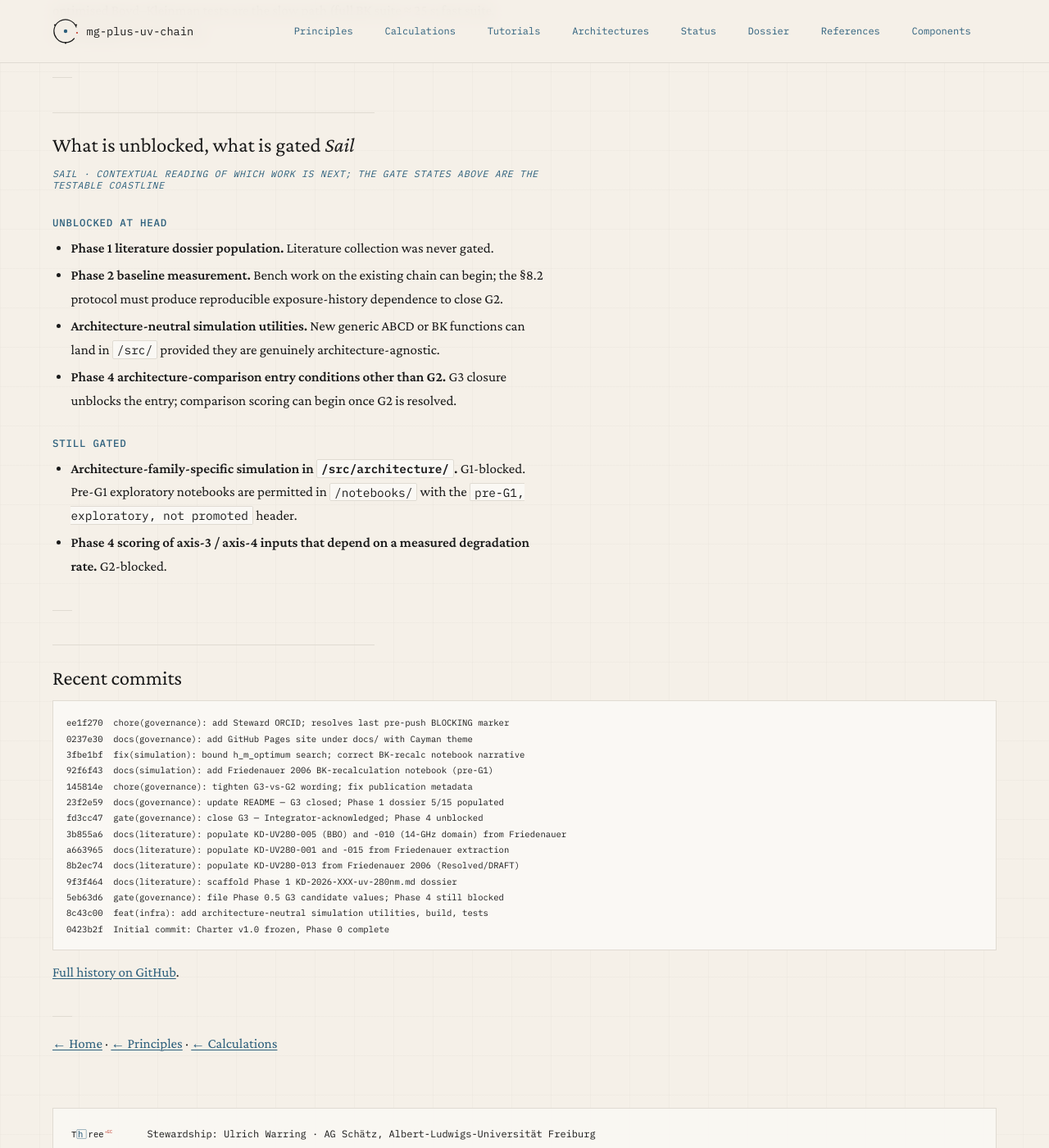
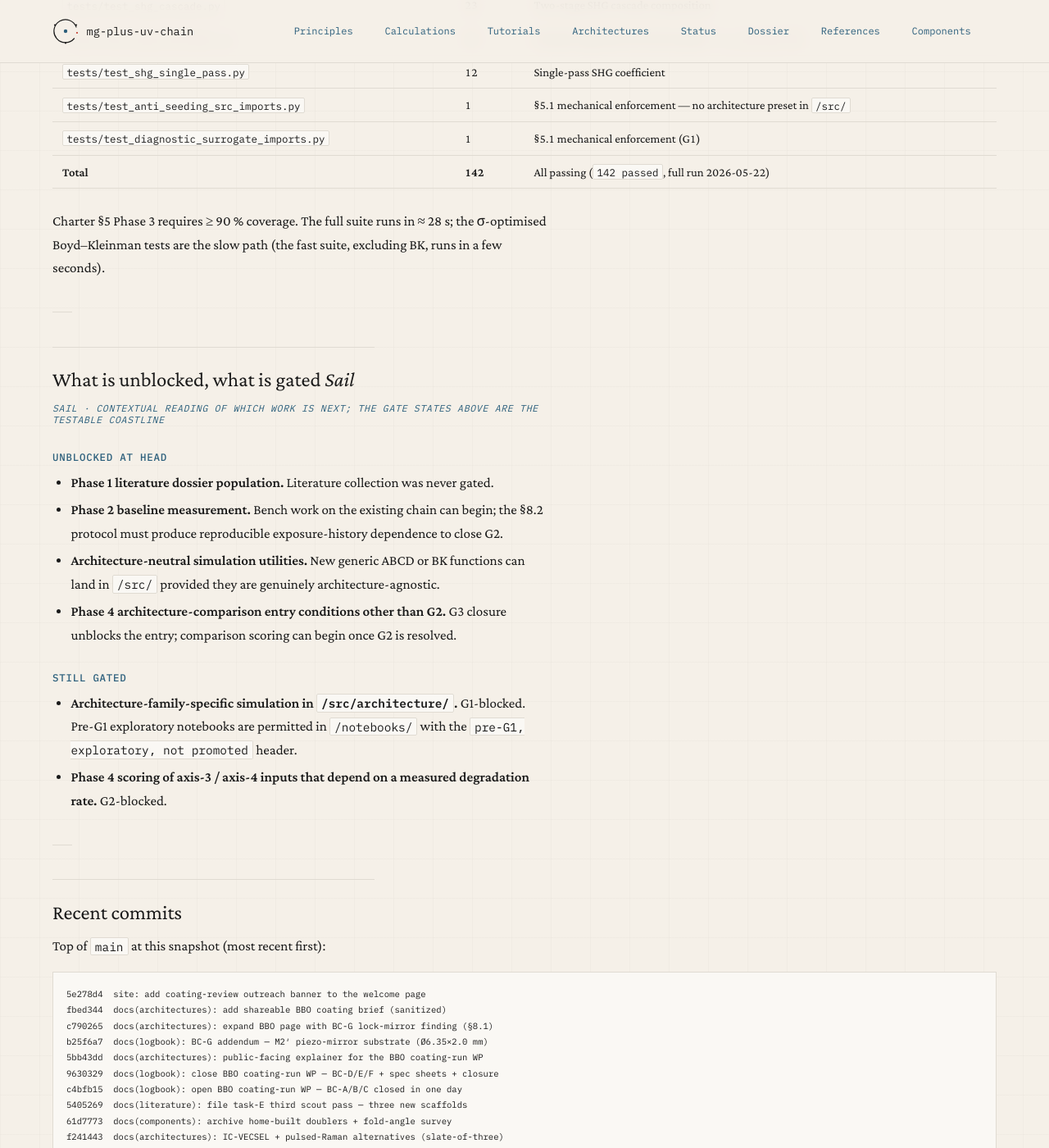
Before and after one commit to uwarring82/mg-plus-uv-chain, a Jekyll site: the page built from docs/status.md, in a window 1280 px wide and 1400 px high, scrolled down 3081 px. Shown: the whole window at 82% size. Built offline with Jekyll 4.4.1, drawn with Linux system fonts in a browser that asks for light colours; some of the changed text lies outside the part shown.

Commit message:
docs(site): refresh welcome + status pages to current state (2026-05-22)
Both pages were stale at the 2026-05-02 snapshot. Updated against verified
repository state:

- Tests 78 -> 142 (full suite green: 142 passed); test-posture table rebuilt
  for all 8 test files.
- Literature: "5 of 15" -> 22 extracted reference folders; dossier v0.2, with
  detail sections noted as running ahead of the summary table.
- Phase states: numerics framework landed (single-pass SHG, enhancement
  cavity, SHG cascade, BK, ABCD; Friedenauer cross-check to 1.5 %);
  architecture slate-of-three over shared requirements; BBO coating-run spec
  frozen 2026-05-20 as procurement-prep.
- Added a kill-gate summary row (G1/G2 open, G3 closed) and a snapshot date.
- Welcome-page navigation regrouped (Source / Architectures / Components),
  surfacing the new pages; all targets verified to exist.
- status.md recent-commits and snapshot refreshed; stale coverage figure
  dropped pending re-measurement.

Co-Authored-By: Claude Opus 4.7 (1M context) <noreply@anthropic.com>

````diff
--- a/docs/status.md
+++ b/docs/status.md
@@ -6,11 +6,11 @@ description: Kill-gate state, dossier population, phase progress. Snapshot at HE
 
 <p class="endorsement"><strong>Endorsement Marker.</strong> Local candidate framework — AG Schätz stewardship. This page is a snapshot of repository state, not a claim about the underlying physics or the architecture choice.</p>
 
-<p class="eyebrow">Snapshot · 2026-05-02</p>
+<p class="eyebrow">Snapshot · 2026-05-22</p>
 
 # What is closed, what is open, what is gated.
 
-Snapshot at HEAD (commit `ee1f270`). The canonical state lives in the [git history](https://github.com/uwarring82/mg-plus-uv-chain/commits/main) and the [`logbook/`](https://github.com/uwarring82/mg-plus-uv-chain/tree/main/logbook).
+Snapshot at 2026-05-22. The canonical state lives in the [git history](https://github.com/uwarring82/mg-plus-uv-chain/commits/main) and the [`logbook/`](https://github.com/uwarring82/mg-plus-uv-chain/tree/main/logbook).
 
 ---
 
@@ -36,11 +36,11 @@ The diagnostic-surrogate import-path test (the §5.1 mechanical enforcement that
 |---|---|---|
 | 0 | Charter v1.0 + repo scaffold | Complete (frozen 2026-04-30) |
 | 0.5 | Reference triple `{Δ_ref, Ω_R,ref, Γ_sc,ref}` and Conservative / Nominal / Aggressive bounded-scenario set | Complete — locked at G3 closure (2026-05-01) |
-| 1 | Literature dossier `KD-2026-XXX-uv-280nm.md` with crystal/coating evidence table | In progress — 5 of 15 entries past SCAFFOLD |
+| 1 | Literature dossier `KD-2026-XXX-uv-280nm.md` with crystal/coating evidence table | Populating — 22 extracted reference folders; KD-UV280 evidence table at v0.2 (see below) |
 | 2 | Baseline measurement protocol + first-pass data on the existing chain | Not started |
-| 3 | Boyd–Kleinman cavity model, damage / degradation model, parameter sweeps; ≥ 90 % test coverage | Architecture-neutral layer in place; family-specific code G1-blocked |
-| 4 | Falsifiable architecture comparison against the six fixed scoring axes | Not started; G3-unblocked, G2-dependent inputs gated |
-| 5 | Procurement, assembly, validation against §2 targets | Not started |
+| 3 | Boyd–Kleinman cavity model, damage / degradation model, parameter sweeps; ≥ 90 % test coverage | Architecture-neutral numerics landed — single-pass SHG, enhancement-cavity solver, SHG cascade, Boyd–Kleinman, ABCD; Friedenauer-2006 cascade cross-check agrees to 1.5 %. Family-specific code still G1-blocked |
+| 4 | Falsifiable architecture comparison against the six fixed scoring axes | Exploration under way — a slate-of-three (next-gen / IC-VECSEL / pulsed-Raman) over a shared requirements artefact; formal scoring still G2-gated |
+| 5 | Procurement, assembly, validation against §2 targets | Not started — BBO coating-run mirror spec frozen 2026-05-20 as procurement-prep |
 | 6 | Manuscript + Zenodo deposit + tagged release | Not started |
 
 ---
@@ -70,7 +70,7 @@ The diagnostic-surrogate import-path test (the §5.1 mechanical enforcement that
 | KD-UV280-014 | Phase-locked dual-source phase-noise literature | TBD | SCAFFOLD |
 | KD-UV280-015 | Pump source options (Yb-fibre vs. VECSEL near 1118 nm) | Operationally bounded | POPULATING |
 
-**5 / 15** past SCAFFOLD. All five are backed by the structured [Friedenauer 2006 extraction](https://github.com/uwarring82/mg-plus-uv-chain/blob/main/data/literature/Friedenauer2006/extracted.yaml) plus the dossier's first cited literature constants. Further entries require new source readings.
+**5 / 15** entries past SCAFFOLD in this summary table; the dossier's detailed evidence sections (BBO §5, coatings §8.6, environment §8.2/§8.4, pump §3) are populated ahead of this summary. **22 literature reference folders** are now extracted under [`data/literature/`](https://github.com/uwarring82/mg-plus-uv-chain/tree/main/data/literature) — from the [Friedenauer 2006 extraction](https://github.com/uwarring82/mg-plus-uv-chain/blob/main/data/literature/Friedenauer2006/extracted.yaml) through the BBO / CLBO / coating LIDT and UV-degradation source set — feeding those sections. The [dossier itself](KD-2026-XXX-uv-280nm.html) is the authority for per-entry status.
 
 ---
 
@@ -81,12 +81,16 @@ The diagnostic-surrogate import-path test (the §5.1 mechanical enforcement that
 | Test file | Tests | Notes |
 |---|---|---|
 | `tests/test_parameters.py` | 24 | G3 lock helpers, defence-in-depth for revocation |
+| `tests/test_abcd.py` | 31 | Cavity stability and eigenmode |
+| `tests/test_enhancement_cavity.py` | 28 | Steady-state buildup + optimal-input-coupler solver |
+| `tests/test_shg_cascade.py` | 23 | Two-stage SHG cascade composition |
 | `tests/test_boyd_kleinman.py` | 22 | Includes regression for the bounded-`h_m_optimum` fix |
-| `tests/test_abcd.py` | 31 | Cavity stability and eigenmode |
+| `tests/test_shg_single_pass.py` | 12 | Single-pass SHG coefficient |
+| `tests/test_anti_seeding_src_imports.py` | 1 | §5.1 mechanical enforcement — no architecture preset in `/src/` |
 | `tests/test_diagnostic_surrogate_imports.py` | 1 | §5.1 mechanical enforcement (G1) |
-| **Total** | **78** | All passing |
+| **Total** | **142** | All passing (`142 passed`, full run 2026-05-22) |
 
-Coverage at last full run: 91.23 % (target ≥ 90 % per Charter §5 Phase 3 row). The σ-optimised Boyd–Kleinman tests are the slow path (full BK suite ≈ 25 s; fast suite, excluding BK, runs in ≈ 2 s).
+Charter §5 Phase 3 requires ≥ 90 % coverage. The full suite runs in ≈ 28 s; the σ-optimised Boyd–Kleinman tests are the slow path (the fast suite, excluding BK, runs in a few seconds).
 
 ---
 
@@ -110,20 +114,23 @@ Coverage at last full run: 91.23 % (target ≥ 90 % per Charter §5 Phase 3 row)
 
 ## Recent commits
 
+Top of `main` at this snapshot (most recent first):
+
 ```
-ee1f270  chore(governance): add Steward ORCID; resolves last pre-push BLOCKING marker
-0237e30  docs(governance): add GitHub Pages site under docs/ with Cayman theme
-3fbe1bf  fix(simulation): bound h_m_optimum search; correct BK-recalc notebook narrative
-92f6f43  docs(simulation): add Friedenauer 2006 BK-recalculation notebook (pre-G1)
-145814e  chore(governance): tighten G3-vs-G2 wording; fix publication metadata
-23f2e59  docs(governance): update README — G3 closed; Phase 1 dossier 5/15 populated
+5e278d4  site: add coating-review outreach banner to the welcome page
+fbed344  docs(architectures): add shareable BBO coating brief (sanitized)
+c790265  docs(architectures): expand BBO page with BC-G lock-mirror finding (§8.1)
+b25f6a7  docs(logbook): BC-G addendum — M2′ piezo-mirror substrate (Ø6.35×2.0 mm)
+5bb43dd  docs(architectures): public-facing explainer for the BBO coating-run WP
+9630329  docs(logbook): close BBO coating-run WP — BC-D/E/F + spec sheets + closure
+c4bfb15  docs(logbook): open BBO coating-run WP — BC-A/B/C closed in one day
+5405269  docs(literature): file task-E third scout pass — three new scaffolds
+61d7773  docs(components): archive home-built doublers + fold-angle survey
+f241443  docs(architectures): IC-VECSEL + pulsed-Raman alternatives (slate-of-three)
+752885c  feat(site): introduce Architectures section + Next-Gen 500 mW workplan
+d5855cb  feat(notebooks): Phase E — Friedenauer 2006 cascade cross-check
+8296fff  feat(src): Phase A — single-pass SHG coefficient + anti-seeding test
 fd3cc47  gate(governance): close G3 — Integrator-acknowledged; Phase 4 unblocked
-3b855a6  docs(literature): populate KD-UV280-005 (BBO) and -010 (14-GHz domain) from Friedenauer
-a663965  docs(literature): populate KD-UV280-001 and -015 from Friedenauer extraction
-8b2ec74  docs(literature): populate KD-UV280-013 from Friedenauer 2006 (Resolved/DRAFT)
-9f3f464  docs(literature): scaffold Phase 1 KD-2026-XXX-uv-280nm.md dossier
-5eb63d6  gate(governance): file Phase 0.5 G3 candidate values; Phase 4 still blocked
-8c43c00  feat(infra): add architecture-neutral simulation utilities, build, tests
 0423b2f  Initial commit: Charter v1.0 frozen, Phase 0 complete
 ```
 
````
Also changed, not shown: docs/index.md (+15 -8 lines).
